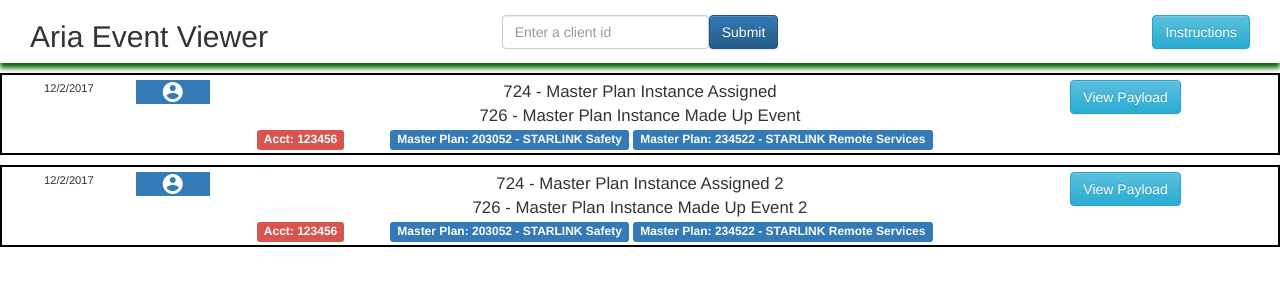
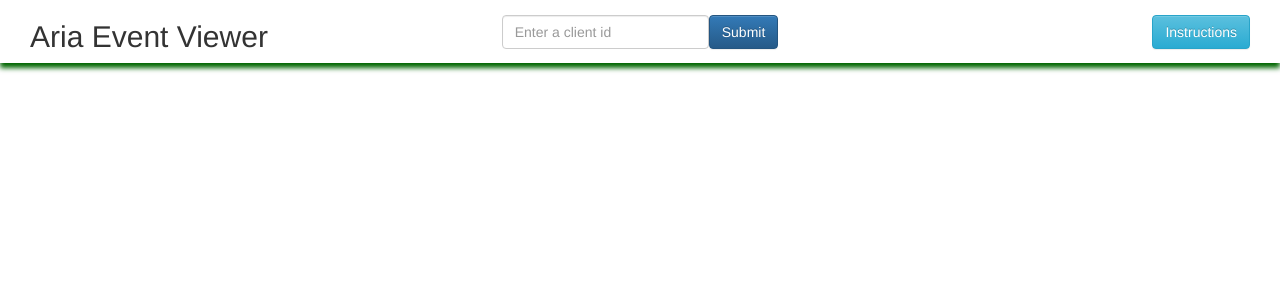
Before and after one commit to smandell/aria-event-viewer-react-fe, a React (Create React App) app: page / in a window 1280 px wide. Shown: the top 300 px of the page. Built offline with nearby package versions, Linux system fonts and the light colour scheme.

Commit message:
added account and instance notifications support for #8

```diff
--- a/src/App.js
+++ b/src/App.js
@@ -1,10 +1,17 @@
-import React, { Component } from 'react';
-import './App.css';
-import Header from './Header';
-import Event from './Event';
-import io from 'socket.io-client';
-import Modal from 'react-bootstrap/lib/Modal';
-import Button from 'react-bootstrap/lib/Button';
+import React, { Component } from "react";
+import "./App.css";
+import Header from "./Header";
+import EventList from "./EventList";
+import io from "socket.io-client";
+import Modal from "react-bootstrap/lib/Modal";
+import Button from "react-bootstrap/lib/Button";
+import {
+  InstanceEventData,
+  OrderEventData,
+  FinancialEventData,
+  NotificationEventData,
+  ProductEventData
+} from "./EventData";
 
 class App extends Component {
   constructor(props) {
@@ -14,31 +21,33 @@ class App extends Component {
     this.closeModal = this.closeModal.bind(this);
     this.displayRawPayload = this.displayRawPayload.bind(this);
     this.state = {
-      selectedClientNumber: '',
-      eventList: [
+      selectedClientNumber: "",
+      eventList: [],
+        /*
         {
           id: "1235",
           datetime: "12/2/2017",
           type: "instance",
-          data: {
-            type: 'instance',
           eventTitles: [
             {
-                event_no: '724',
-                event_name: 'Master Plan Instance Assigned'
+              event_num: "724",
+              event_name: "Master Plan Instance Assigned"
             },
             {
-                event_no: '726',
-                event_name: 'Master Plan Instance Made Up Event'
+              event_num: "726",
+              event_name: "Master Plan Instance Made Up Event"
             }
           ],
-            acct_no: '123456',
+          data: {
+            acct_no: "123456",
             plandata: [
               {
-                plan_instance_title: "203052 - STARLINK Safety"
+                plan_instance_num: "203052",
+                plan_instance_name: "STARLINK Safety"
               },
               {
-                plan_instance_title: "234522 - STARLINK Remote Services"
+                plan_instance_num: "234522",
+                plan_instance_name: "STARLINK Remote Services"
               }
             ]
           },
@@ -47,43 +56,49 @@ class App extends Component {
         {
           id: "12356",
           datetime: "12/2/2017",
-          type: "instance",
-          data: {
-            type: 'instance',
+          type: "order",
           eventTitles: [
             {
-                event_no: '724',
-                event_name: 'Master Plan Instance Assigned 2'
+              event_num: "804",
+              event_name: "Order Paid"
+            }
+          ],
+          data: {
+            account_num: 111111,
+            user_id: "bob_smith",
+            order_num: 12345,
+            order_status: "good", //todo: figure out valid values for this
+            plan_instance_num: 123456,
+            orderData: [
+              {
+                sku: "12345abc",
+                units: 1234,
+                unit_rate: "123.23"
               },
               {
-                event_no: '726',
-                event_name: 'Master Plan Instance Made Up Event 2'
-              }
-            ],
-            acct_no: '123456',
-            plandata: [
-              {
-                plan_instance_title: "203052 - STARLINK Safety"
-              },
-              {
-                plan_instance_title: "234522 - STARLINK Remote Services"
+                sku: "abc12345",
+                units: 12,
+                unit_rate: "555.55"
               }
             ]
           },
-          rawPayloadData: "goodbye"
+          rawPayloadData: "order"
         }
-      ],
+      ],*/
       modal: {
         show: false,
-        rawPayloadData: ''
+        rawPayloadData: ""
       }
-    }
+    };
   }
 
-  setClientNumber(clientNumber){
-
-    const socket = io.connect('https://stormy-bastion-74675.herokuapp.com/');
-    socket.on('eventPayload', (data) => {
+  /**
+   *
+   * @param {int} clientNumber - The client number the user has selected
+   */
+  setClientNumber(clientNumber) {
+    const socket = io.connect("https://stormy-bastion-74675.herokuapp.com/");
+    socket.on("eventPayload", data => {
       const event = this.extractPayload(data);
       this.setState({
         eventList: this.state.eventList.concat(event)
@@ -91,48 +106,96 @@ class App extends Component {
       console.log(data);
     });
 
-    socket.emit('register', clientNumber);
+    socket.emit("register", clientNumber);
 
-    this.setState( {
+    this.setState({
       selectedClientNumber: clientNumber,
       socket: socket
-    } );
-
+    });
   }
 
-  resetClientNumber(){
-    this.setState( {
-      selectedClientNumber: '',
+  /**
+   * Clears the client number from state and unregisters its listener from the server
+   */
+  resetClientNumber() {
+    this.setState({
+      selectedClientNumber: "",
       eventList: []
-    })
+    });
+
+    this.state.socket.emit("unregister", this.state.selectedClientNumber);
   }
 
-  //pull out event details from the socket payload
-  extractPayload(data){
-    return data;
+  /**
+   * Extracts the event payload data and transforms it inot the new EventData types.
+   * Note - eventually this will go away when the server has been re-written with the same data types
+   * @param {Object} data - The socket payload containing event data
+   */
+  extractPayload(data) {
+    var eventData = {};
+
+    eventData.clientNum = data.client_no;
+    eventData.dateTime = data.eventTime;
+    eventData.rawPayloadData = data.rawBody;
+
+    /**
+       * get event titles. Note that these come in as a string in the form of:
+       * [event number] [event name]
+       * this method splits up that string so that each can be stored in its own variable
+       */
+    eventData.eventTitles = data.event.map(eventTitle => {
+      const eventTitleSplit = eventTitle.split(" ");
+      const event = {
+        event_num: eventTitleSplit.shift(),
+        event_name: eventTitleSplit.join(' ')
+      };
+      return event;
+    });
+
+      if (data.eventType.instance){
+        eventData.type = "instance";
+        eventData.data = {};
+        eventData.data.transactionId = data.transaction_id;
+        eventData.data.accountNum = data.acct_no;
+
+        if (data.planData) {
+          eventData.data.planData = data.planData.map(planTitle => {
+            const planTitleSplit = planTitle.split(" ");
+            const plan = {
+              plan_instance_num: planTitleSplit.shift(),
+              plan_instance_name: planTitleSplit.join(' ')
+            };
+            return plan;
+          });
+        }
+      }
+
+
+    return eventData;
   }
 
   //display modal dialog with raw event xml payload
-  displayRawPayload(rawPayload){
+  displayRawPayload(rawPayload) {
     this.setState({
       modal: {
         show: true,
         rawPayloadData: rawPayload
       }
-    })
+    });
   }
 
   //close the Raw Payload modal and clear its contents
-  closeModal(){
+  closeModal() {
     this.setState({
       modal: {
         show: false,
-        rawPayloadData: ''
+        rawPayloadData: ""
       }
-    })
+    });
   }
 
   render() {
+    const preBlock = { __html: "<pre>" + this.state.modal.rawPayloadData + "</pre>" };
 
     return (
       <div className="App containter-fluid">
@@ -141,20 +204,21 @@ class App extends Component {
             <Modal.Title>Raw Event Payload</Modal.Title>
           </Modal.Header>
           <Modal.Body>
-            <pre>
-              <code>
-                {this.state.modal.rawPayloadData}
-              </code>
-            </pre>
+            <div dangerouslySetInnerHTML={ preBlock } />
           </Modal.Body>
           <Modal.Footer>
             <Button onClick={this.closeModal}>Close</Button>
           </Modal.Footer>
         </Modal>
-        <Header selectedClientNumber={this.state.selectedClientNumber} setClientNumber={this.setClientNumber} resetClientNumber={this.resetClientNumber}/>
-        <Event
+        <Header
+          selectedClientNumber={this.state.selectedClientNumber}
+          setClientNumber={this.setClientNumber}
+          resetClientNumber={this.resetClientNumber}
+        />
+        <EventList
           events={this.state.eventList}
-          displayRawPayload={this.displayRawPayload} />
+          displayRawPayload={this.displayRawPayload}
+        />
       </div>
     );
   }
--- /dev/null
+++ b/src/EventData.js
@@ -0,0 +1,56 @@
+/**
+ * @param {int} clientNum - The Aria client number that fired this event.
+ * @param {string} dateTime - The time and date of the event.
+ * @param {string} type - The type of event.
+ * @param {Object[]} eventTitles - The event number and names for this single event payload.
+ * @param {int} eventTitles[].number - The event number.
+ * @param {string} eventTitles[].name - The event name.
+ * @param {string} rawPayloaddata - The raw XML event payload recieved from Aria.
+ */
+class EventData{
+    constructor(clientNum, dateTime, type, eventTitles, rawPayloadData){
+        this.type = type;
+        this.eventTitles = eventTitles;
+        this.rawPayloadData = rawPayloadData;
+    }
+}
+
+/**
+ * @param {int} clientNum - The Aria client number that fired this event.
+ * @param {string} dateTime - The time and date of the event.
+ * @param {string} type - The type of event.
+ * @param {Object[]} eventTitles - The event number and names for this single event payload.
+ * @param {int} eventTitles[].number - The event number.
+ * @param {string} eventTitles[].name - The event name.
+ * @param {string} rawPayloaddata - The raw XML event payload recieved from Aria.
+ * @param {int} transactionId - The event transaction number.
+ * @param {int} accountNum - The Aria account number the event relates to.
+ * @param {Object[]} planData - The plan instance ID and name the event is related to.
+ * @param {int} planData[].planInstanceId - The plan instance ID the event is related to.
+ * @param {string} planData[].planInstanceName - The plan instance name the event is related to.
+ */
+class InstanceEventData extends EventData{
+    constructor(clientNum, dateTime, type, eventTitles, rawPayloadData, transactionId, accountNum, planData){
+        super(type, eventTitles, rawPayloadData);
+        this.accountNum = accountNum;
+        this.planData = planData;
+    }
+}
+
+class OrderEventData extends EventData{
+
+}
+
+class FinancialEventData extends EventData{
+
+}
+
+class NotificationEventData extends EventData{
+
+}
+
+class ProductEventData extends EventData{
+
+}
+
+export {InstanceEventData, OrderEventData, FinancialEventData, NotificationEventData, ProductEventData};
--- a/src/Event.js
+++ b/src/EventList.js
@@ -1,46 +1,62 @@
 import React, { Component } from "react";
-import Button from 'react-bootstrap/lib/Button';
-import Label from 'react-bootstrap/lib/Label';
+import Button from "react-bootstrap/lib/Button";
+import Label from "react-bootstrap/lib/Label";
 
-var Event = (props) => {
+var EventList = props => {
   return (
     <div>
-      {props.events.map(event => {
+      {props.events.map(eventInstance => {
         return (
+          <Event
+            event={eventInstance}
+            displayRawPayload={props.displayRawPayload}
+          />
+        );
+      })}
+    </div>
+  );
+};
+
+const Event = ({ event, displayRawPayload }) => {
+  return (
+    <div className="row">
       <div key={event.id} className="col-sm-12 event-box">
         <div className="col-sm-1">
-              <EventTime datetime={event.datetime} />
+          <EventTime dateTime={event.dateTime} />
         </div>
         <div className="col-sm-1">
           <EventType type={event.type} />
         </div>
         <div className="col-sm-8">
-              <EventSummary data={event.data} />
+          <EventSummary
+            data={event.data}
+            type={event.type}
+            eventTitles={event.eventTitles}
+          />
         </div>
         <div className="col-sm-2">
           <EventPayload
             rawPayloadData={event.rawPayloadData}
-                displayRawPayload={props.displayRawPayload} />
+            displayRawPayload={displayRawPayload}
+          />
+        </div>
       </div>
     </div>
   );
-      })}
-    </div>
-  );
-}
+};
 
-var EventTime = (props) => {
+const EventTime = props => {
   return (
     <div className="timestamp">
       <div>
-        <p className="text-center">{props.datetime} </p>
+        <p className="text-center">{props.dateTime} </p>
       </div>
     </div>
   );
-}
+};
 
 //Generates eventTypeData object used to create event UI
-var determineEventType = (eventType) => {
+const determineEventType = eventType => {
   let eventTypeData = {
     class: "type-icon", //background color
     title: "", //tooltip text
@@ -76,9 +92,9 @@ var determineEventType = (eventType) => {
   }
 
   return eventTypeData;
-}
+};
 
-var EventType = (props) => {
+var EventType = props => {
   const eventTypeData = determineEventType(props.type);
 
   return (
@@ -90,12 +106,12 @@ var EventType = (props) => {
       <i className="material-icons">{eventTypeData.icon}</i>
     </div>
   );
-}
+};
 
-var EventSummary = (props) => {
+var EventSummary = props => {
   let eventSummaryElement = null;
 
-  switch (props.data.type) {
+  switch (props.type) {
     case "instance":
       eventSummaryElement = <InstanceEventSummary data={props.data} />;
       break;
@@ -116,10 +132,10 @@ var EventSummary = (props) => {
   return (
     <div>
       <ul className="event-title-list">
-        {props.data.eventTitles.map(eventTitle => {
+        {props.eventTitles.map(eventTitle => {
           return (
             <li key={eventTitle.event_no}>
-              {eventTitle.event_no} - {eventTitle.event_name}{" "}
+              {eventTitle.event_num} - {eventTitle.event_name}{" "}
             </li>
           );
         })}
@@ -127,24 +143,26 @@ var EventSummary = (props) => {
       {eventSummaryElement}
     </div>
   );
-}
+};
 
-var InstanceEventSummary = (props) => {
+var InstanceEventSummary = props => {
   return (
     <div className="event-summary">
       <div className="col-sm-2">
-        <Label bsStyle="danger">Acct: {props.data.acct_no}</Label>
+        <Label bsStyle="danger">Acct: {props.data.accountNum}</Label>
       </div>
       <div className="col-sm-10">
-        {props.data.plandata.map(plan => {
+        {props.data.planData.map(plan => {
           return (
-            <Label bsStyle="primary">Master Plan: {plan.plan_instance_title}</Label>
+            <Label bsStyle="primary">
+              {plan.plan_instance_num} - {plan.plan_instance_name}
+            </Label>
           );
         })}
       </div>
     </div>
   );
-}
+};
 
 //displays the 'View Payload' button and contents
 class EventPayload extends Component {
@@ -153,15 +171,17 @@ class EventPayload extends Component {
     this.displayRawPayload = this.displayRawPayload.bind(this);
   }
 
-  displayRawPayload(event){
+  displayRawPayload(event) {
     this.props.displayRawPayload(this.props.rawPayloadData);
   }
 
   render() {
-    return(
-      <Button bsStyle="info" onClick={this.displayRawPayload}>View Payload</Button>
+    return (
+      <Button bsStyle="info" onClick={this.displayRawPayload}>
+        View Payload
+      </Button>
     );
   }
 }
 
-export default Event;
+export default EventList;
```
Lines whose indentation alone changed are shown as unchanged.
